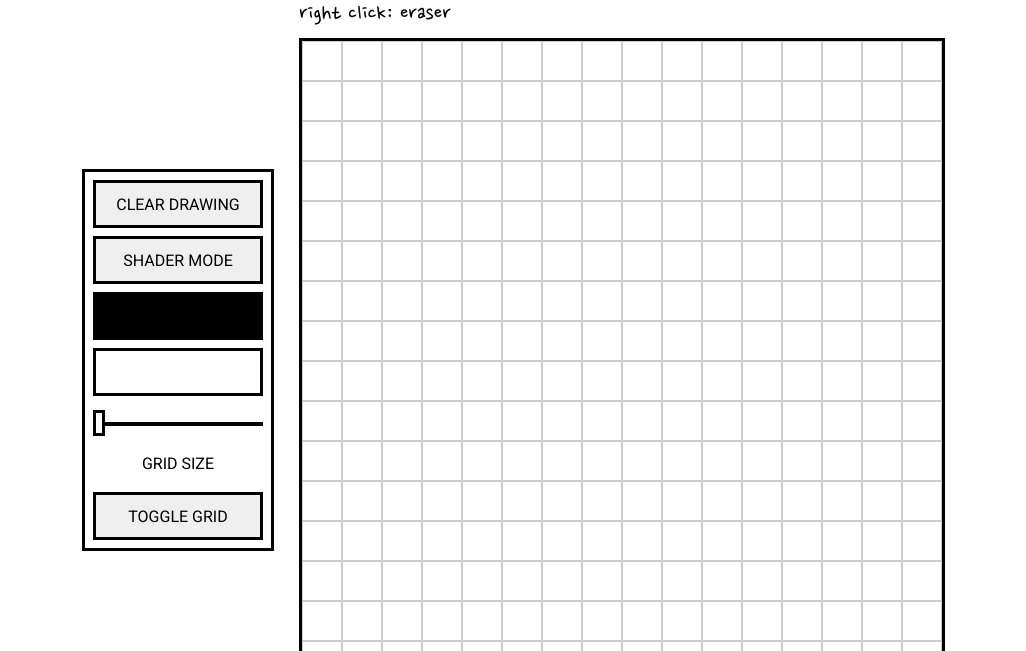
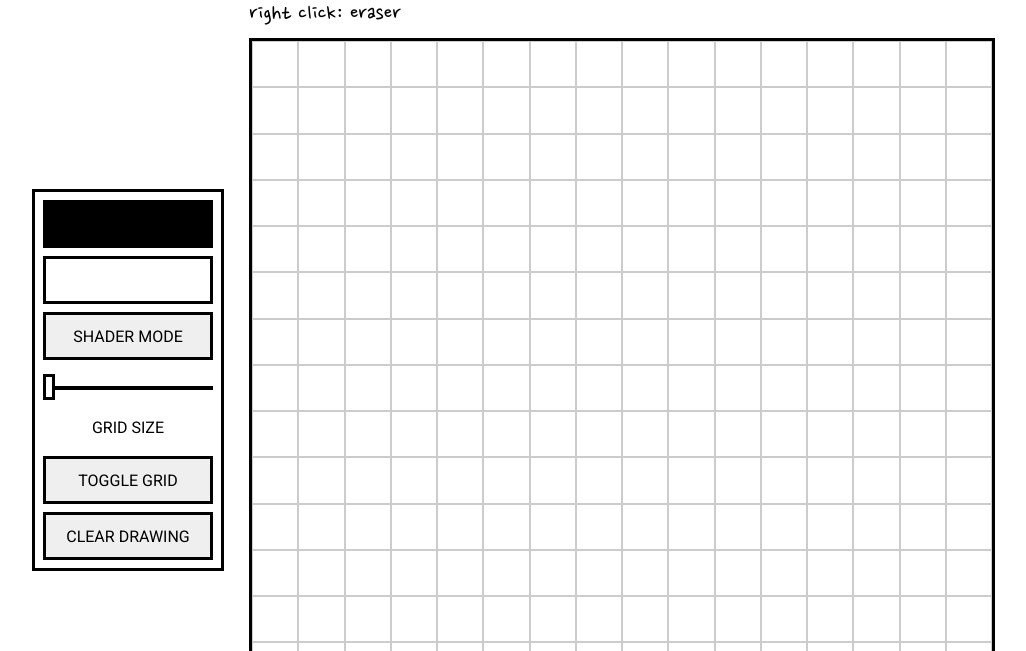
Before and after one commit to bmilcs/odin-etch-a-sketch, a plain HTML site: page index.html in a window 1280 px wide. Shown: the part 149-800 px from the top of the page, without its empty margins (18-1044 px from the left). Drawn offline with Linux system fonts and the light colour scheme.

Commit message:
Update screenshot & remove unused code

```diff
--- a/index.html
+++ b/index.html
@@ -19,12 +19,9 @@
       <p id="instructions">right click: eraser</p>
       <div class="section-container">
         <div class="toolbox-container">
-          <!-- <button id="raindow-btn">rainbow mode</button> -->
-          <button id="clear-btn">clear drawing</button>
+          <input type="color" id="fg-color" name="fg-color" value="#000000" />
+          <input type="color" id="bg-color" name="bg-color" value="#ffffff" />
           <button id="shader-mode-btn">shader mode</button>
-          <input type="color" id="fg-color" name="fg-color" value="#000000" />
-
-          <input type="color" id="bg-color" name="bg-color" value="#ffffff" />
           <div>
             <input
               type="range"
@@ -37,6 +34,7 @@
             <p>Grid Size</p>
           </div>
           <button id="toggle-grid-btn">toggle grid</button>
+          <button id="clear-btn">clear drawing</button>
         </div>
         <div id="etch-a-sketch">
           <!-- placeholder (content created with script.js) -->
--- a/style.css
+++ b/style.css
@@ -123,8 +123,8 @@ button:hover {
 
 /* etch-a-sketch canvas */
 .container {
-  width: 640px;
-  height: 640px;
+  width: 740px;
+  height: 740px;
   display: flex;
   flex-direction: column;
 }
@@ -152,7 +152,6 @@ footer {
 
 .footer-container {
   display: flex;
-  /* flex-direction: column; */
   align-items: center;
   justify-content: center;
   margin: auto;
@@ -166,7 +165,6 @@ footer img {
 }
 
 footer img:hover {
-  /* transform: scale(1.); */
   filter: none;
   background-color: var(--clr-neutral-900);
   border-radius: 15rem;
@@ -228,12 +226,10 @@ input[type="range"]::-ms-track {
   color: transparent;
 }
 input[type="range"]::-ms-fill-lower {
-  /* background: #000000; */
   border: 0px solid #ffffff;
   border-radius: 0px;
 }
 input[type="range"]::-ms-fill-upper {
-  /* background: #000000; */
   border: 0px solid #ffffff;
   border-radius: 0px;
 }
```
Also changed, not shown: img/desktop.png.
